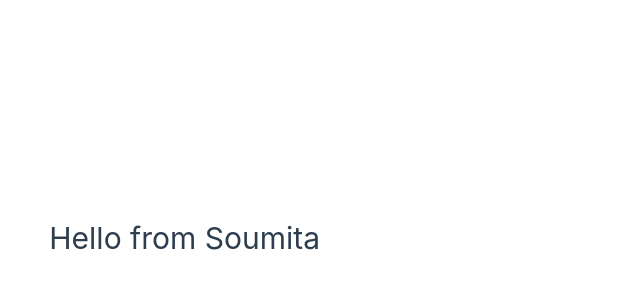
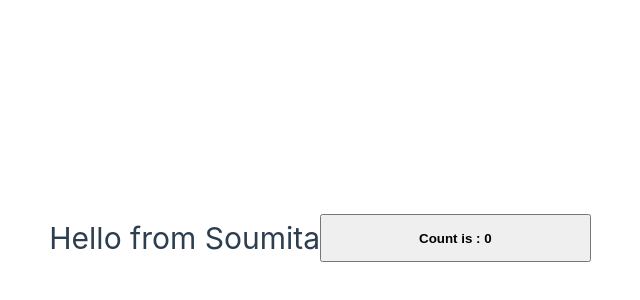
Before and after one commit to Soumita-Nag/Vue.js-Learning, a Vue app: page / in a window 1280 px wide. Shown: the part 162-462 px from the top of the page, without its empty margins (320-960 px from the left). Built offline with nearby package versions, Linux system fonts and the light colour scheme.

Commit message:
adding count.vue page

```diff
--- a/src/App.vue
+++ b/src/App.vue
@@ -1,10 +1,12 @@
 <script setup>
 import HelloWorld from './components/HelloWorld.vue'
 import TheWelcome from './components/TheWelcome.vue'
+import count from '@/components/count.vue'
 </script>
 
 <template>
   <h1>Hello from Soumita</h1>
+  <count/>
 </template>
 
 <style scoped>
--- /dev/null
+++ b/src/components/count.vue
@@ -0,0 +1,18 @@
+<script>
+    export default{
+        data(){
+            return{
+                count:0,
+            }
+        },
+    }
+</script>
+
+<template>
+    <button @click="count++">Count is : {{ count }}</button>
+</template>
+<style scoped>
+    button{
+        font-weight: bold;
+    }
+</style>
```
